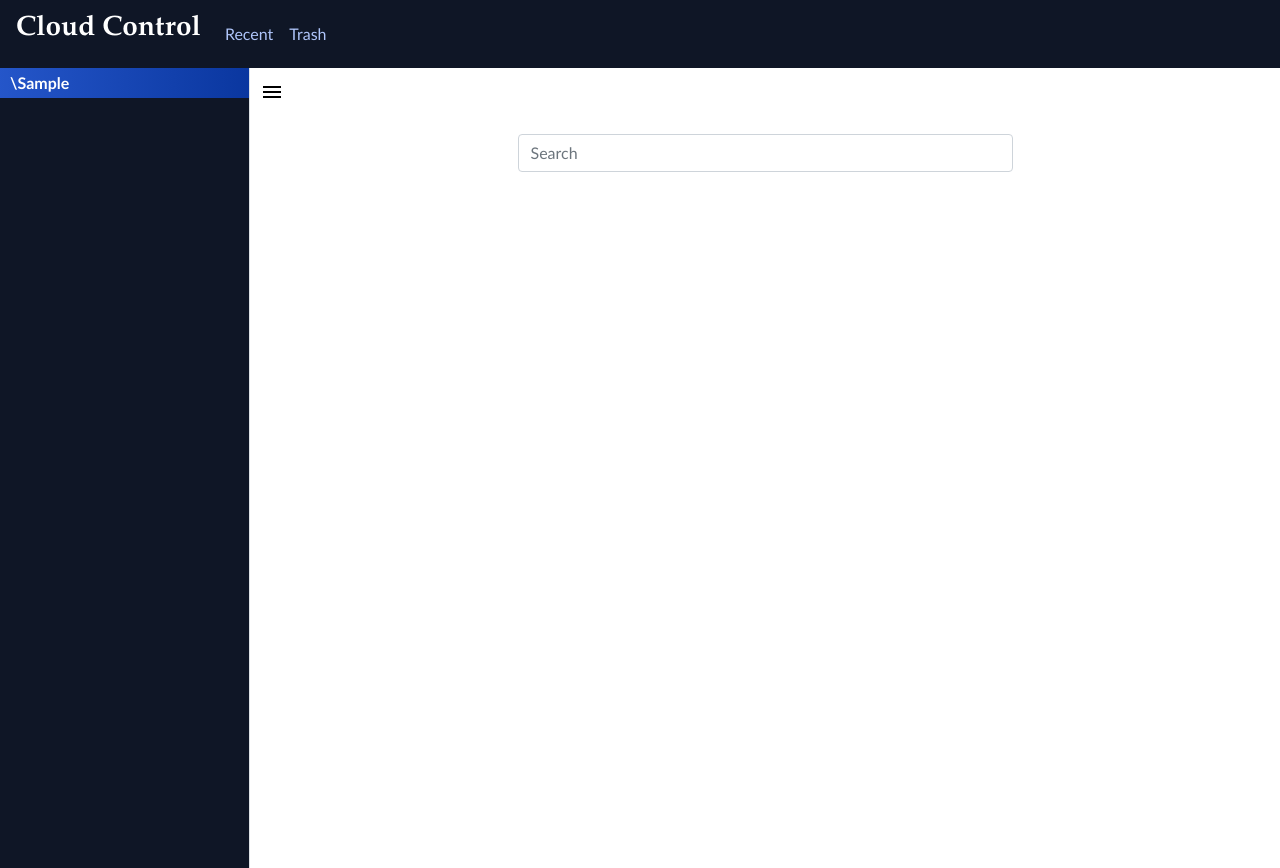
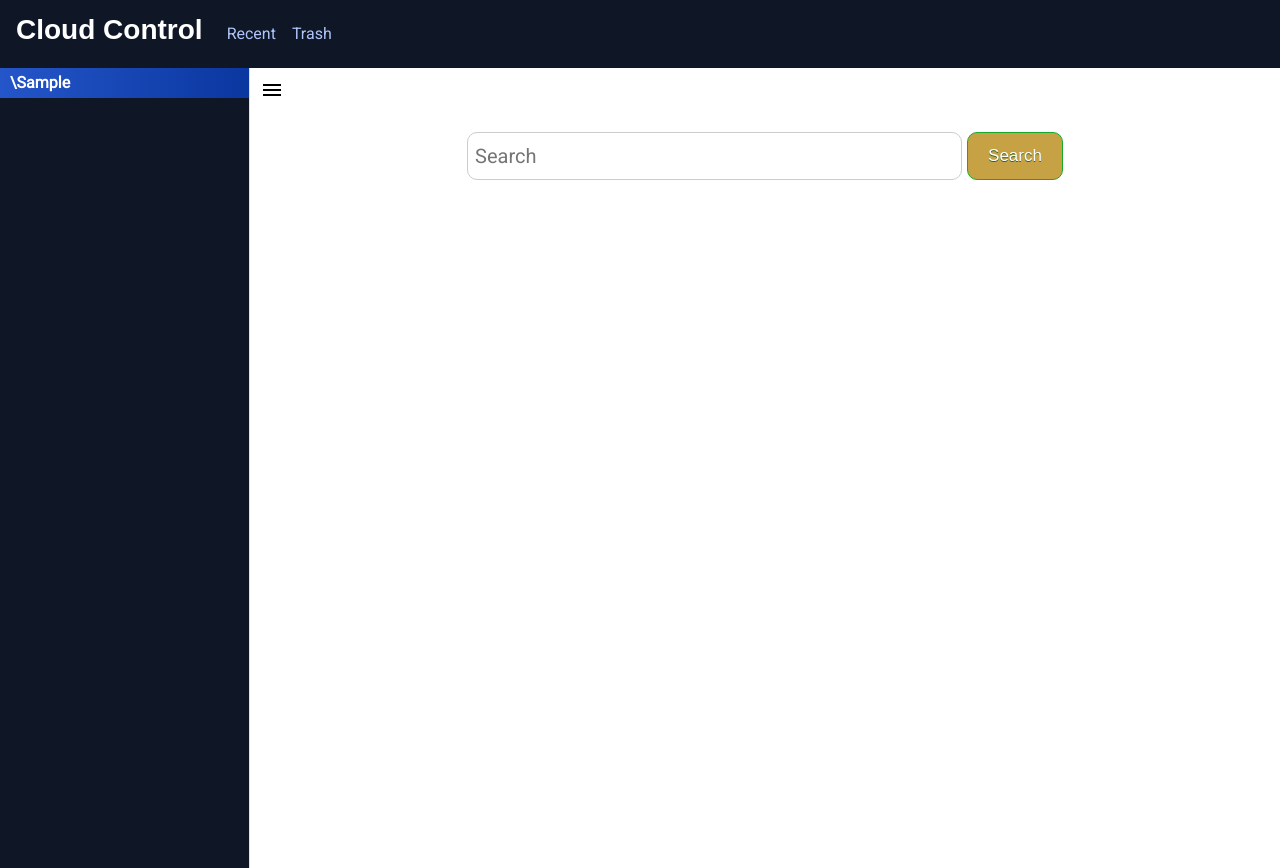
Before and after one commit to davidraskin8/cloud_drive, a Django app: template directory/templates/base_generic.html in a window 1280 px wide. Run offline with Django 3.2, Linux system fonts and the light colour scheme; the template is opened without the code that fills it: most values are stand-ins (such as "Sample title", 1, 10 or a date in 2020); some libraries are stand-ins or nearby versions; some web fonts are replaced.

Commit message:
More styling

```diff
--- a/directory/static/style.css
+++ b/directory/static/style.css
@@ -1,13 +1,14 @@
 body {
-    font-family: "Candara", "Trebuchet MS", "Arial Black", Gadget, sans-serif;
+    font-family: 'Roboto', Gadget, sans-serif;
 }
 
 :root {
     --bars-bg-color: #0f1626;
     --bars-bg-color-light: #265ad4ef;
     --bars-bg-color-light-grad: #093cb4da;
-    --bars-highlight-color: #ffffff1c;
+    --bars-highlight-color: #0952fc33;
     --main-font-color: white;
+    --accent-color: #e66e1f;
 }
 
 .navbar {
@@ -15,7 +16,7 @@ body {
 }
 
 .navbar-brand {
-    font-family: "Palatino";
+    font-family: 'Arial';
 }
 
 #sidebar ul{
@@ -57,64 +58,87 @@ body {
     max-height: 0;
 } */
 
-/*                */
-/* Side Bar stuff */
-/*                */
-.sidebar-drop li a {
-    padding: 5px;
-    padding-left: 9px;
-    font-size: 1.1em;
-    display: block;
-}
-
-.collapse li{
-    padding-left:20px
-}
-
-.collapsing li{
-    padding-left:20px
-}
-
-.dropdown-toggle {
-    color: var(--main-font-color);
-    border-radius: 10px 0px 0px 10px;
-}
-
-.dropdown-toggle:hover {
-    background-color: var(--bars-highlight-color);
-    color: var(--main-font-color);
-    text-decoration: none;
-}
-
-#sidebar {
-    width:250px;
-    min-height: 100vh;
-    transition: all 0.3s;
-    color: var(--bars-bg-color);
-}
-
-#sidebar.toggled {
-    margin-left: -250px;
-}
-
-@media (max-width: 768px) {
-    #sidebar {
-        margin-left: -250px;
-    }
-    #sidebar.toggled {
-        margin-left: 0px;
-
-    }
-}
-
-.sidebar-toggler {
-    max-width: 100px;
-    min-width : 100px;
-    min-height: 50px;
-    max-height: 50px;
-    margin : 20px;
-}
-
 .navbar-dark .navbar-nav .nav-link {
     color: #afc5fa;
 }
+
+.navbar-dark .navbar-nav .nav-link:hover{
+    color: white;
+}
+
+input.search-bar {
+	border: 1px solid #ccc;
+	-moz-border-radius: 10px;
+	-webkit-border-radius: 10px;
+	border-radius: 10px;
+	/* -moz-box-shadow: 2px 2px 3px #666; */
+	/* -webkit-box-shadow: 2px 2px 3px #666; */
+	/* box-shadow: 2px 2px 3px #666; */
+	font-size: 20px;
+	padding: 4px 7px;
+	outline: 0;
+	-webkit-appearance: none;
+}
+
+input.search-bar:hover {
+    border-color: var(--accent-color);
+    border-width: 2px;
+}
+
+input.search-bar:focus {
+    border-color: var(--accent-color);
+    border-width: 2px;
+}
+
+/* .search-button {
+    border: none;
+    text-decoration: none;
+    -webkit-border-radius: 10px;
+    -moz-border-radius: 10px;
+    border-radius: 10px;
+}
+
+.search-button:active {
+	position:relative;
+	top:1px;
+} */
+
+.search-button {
+    margin-left:5px;
+	background-color:#c7a245;
+	-moz-border-radius:10px;
+	-webkit-border-radius:10px;
+	border-radius:10px;
+	border:1px solid #18ab29;
+	display:inline-block;
+	cursor:pointer;
+	color:#ffffff;
+	font-family:Arial;
+	font-size:17px;
+	padding:10px 20px;
+	text-decoration:none;
+	text-shadow:0px 1px 0px #2f6627;
+}
+.sear-button:hover {
+	background-color:#bd982a;
+}
+.search-button:active {
+	position:relative;
+	top:1px;
+}
+
+.add-button:focus {
+    outline: none;
+}
+
+.add-button {
+    background-color: var(--bars-bg-color);
+    border: 0px;
+    color: white;
+    padding-right: 5px;
+    font-weight: bold;
+}
+
+.add-button:hover {
+    background-color: var(--bars-highlight-color);
+}
--- a/directory/templates/base_generic.html
+++ b/directory/templates/base_generic.html
@@ -7,6 +7,7 @@
 
         <link rel="stylesheet" href="https://maxcdn.bootstrapcdn.com/bootstrap/4.0.0/css/bootstrap.min.css" integrity="sha384-Gn5384xqQ1aoWXA+058RXPxPg6fy4IWvTNh0E263XmFcJlSAwiGgFAW/dAiS6JXm" crossorigin="anonymous">
         <link href='https://fonts.googleapis.com/css?family=Cutive' rel='stylesheet'>
+        <link href="https://fonts.googleapis.com/css?family=Roboto&display=swap" rel="stylesheet">
         <script src="https://ajax.googleapis.com/ajax/libs/jquery/3.4.1/jquery.min.js"></script>
         <script src="https://cdnjs.cloudflare.com/ajax/libs/popper.js/1.12.9/umd/popper.min.js" integrity="sha384-ApNbgh9B+Y1QKtv3Rn7W3mgPxhU9K/ScQsAP7hUibX39j7fakFPskvXusvfa0b4Q" crossorigin="anonymous"></script>
         <script src="https://maxcdn.bootstrapcdn.com/bootstrap/4.0.0/js/bootstrap.min.js" integrity="sha384-JZR6Spejh4U02d8jOt6vLEHfe/JQGiRRSQQxSfFWpi1MquVdAyjUar5+76PVCmYl" crossorigin="anonymous"></script>
@@ -14,6 +15,8 @@
         {% load static %}
 
         <link rel="stylesheet" type="text/css" href="{% static 'style.css' %}?{% now 'U' %}">
+        <link rel="stylesheet" type="text/css" href="{% static 'sidebar_style.css' %}?{% now 'U' %}">
+
 
     </head>
     <body style="height: 100%">
@@ -37,13 +40,16 @@
 
                 <ul id="drop_1" class="sidebar-drop bg-dark list-unstyled border-right h-100">
                     <div id="cur_dir"><strong>\{{ base_folder_path }}</strong></div>
+                    <!-- Example Element that would populate this: -->
+
                     <!-- <li>
-                        <a class="dropdown-toggle" href="#f1_sub">Folder1</a>
+                        <div><a class="dropdown-toggle" href="#f1_sub">Folder1</a><button>+</button></div>
                         <ul class="vertical-collapse list-unstyled" id="f1_sub">
                             <li><a href="#">File1</a></li>
                             <li><a href="#">File2</a></li>
                         </ul>
                     </li> -->
+
                 </ul>
             </div>
 
@@ -57,9 +63,8 @@
                         <img src='{% static "baseline-menu-24px.svg" %}' alt="My image">
                 </div>
                 <div class="search-bar-container">
-                    <div class="input-group w-50" style="padding-right: 0%">
-                        <input type="text" class="form-control" placeholder="Search" aria-label="Search" aria-describedby="basic-addon1" style="margin-right: 0%">
-                    </div>
+                    <input class= "search-bar w-50" type="text" placeholder="Search"/>
+                    <button class= "search-button">Search</button>
                 </div>
             </div>
         </div>
@@ -79,10 +84,11 @@
                         success: function(d) {
                             var data = JSON.parse(d);
                             var folders = data["folders"];
+                            var files = data["files"];
                             console.log(folders);
                             for(i = 0; i < data["folders"].length; i++) {
-                                var sub_folder_html = '<li><a class="dropdown-toggle" href="#drop_' + folders[i][0] +
-                                    '" data-toggle="collapse">' + folders[i][1] + '</a><ul class="vertical list-unstyled" id="drop_' +
+                                var sub_folder_html = '<li><div><a class="dropdown-toggle" href="#drop_' + folders[i][0] +
+                                    '" data-toggle="collapse">' + folders[i][1] + '</a><button class="add-button">+</button></div><ul class="vertical list-unstyled" id="drop_' +
                                     folders[i][0] + '"></ul></li>';
 
 
@@ -94,8 +100,14 @@
                                 $("#drop_" + fid).append(sub_folder_elem);
                             }
                             // drop_height(fid);
+
+                            for(i = 0; i < data["files"].length; i++) {
+                                var file_elem = $('<li><a class="file-link" href=#>' + files[i][1] + '</a></li>');
+                                $("#drop_" + fid).append(file_elem);
+                            }
                         }
                     });
+
                 }
 
                 // function drop_height(id) {
```
Also changed, not shown: directory/static/sidebar_style.css (added, +84 -0 lines).
